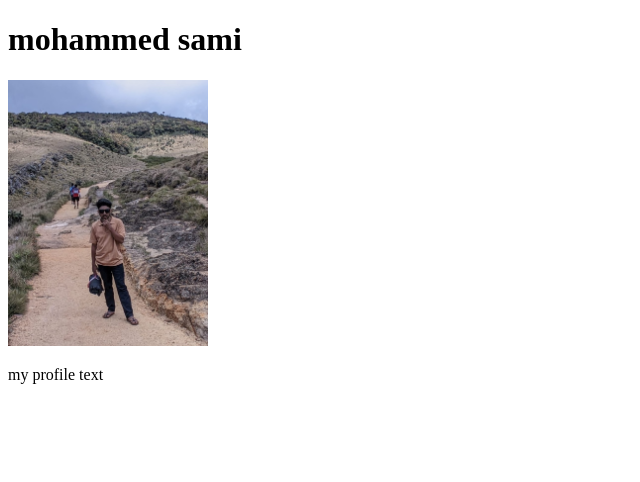
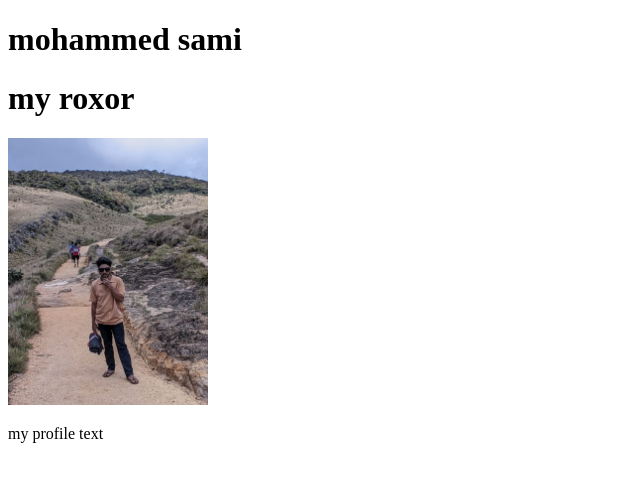
Before and after one commit to mohammedsamis336-afk/sami, a plain HTML site: page indext.html in a window 1280 px wide. Shown: the whole page, without its empty margins (0-640 px from the left). Drawn offline with Linux system fonts and the light colour scheme.

Commit message:
added new name

```diff
--- a/indext.html
+++ b/indext.html
@@ -7,6 +7,7 @@
 </head>
 <body>
     <h1>mohammed sami</h1>
+    <h1>my roxor</h1>
     <img width="200px" src="profile.jpg" alt="">
     <p>my profile text</p>
 </body>
```
